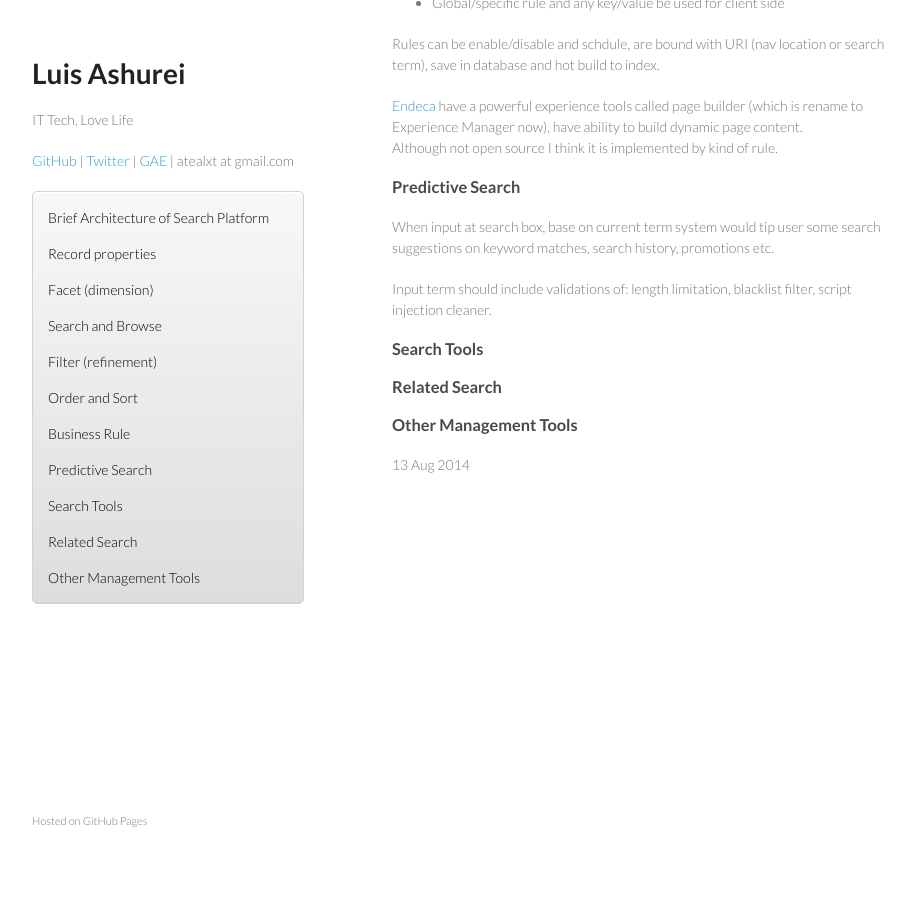
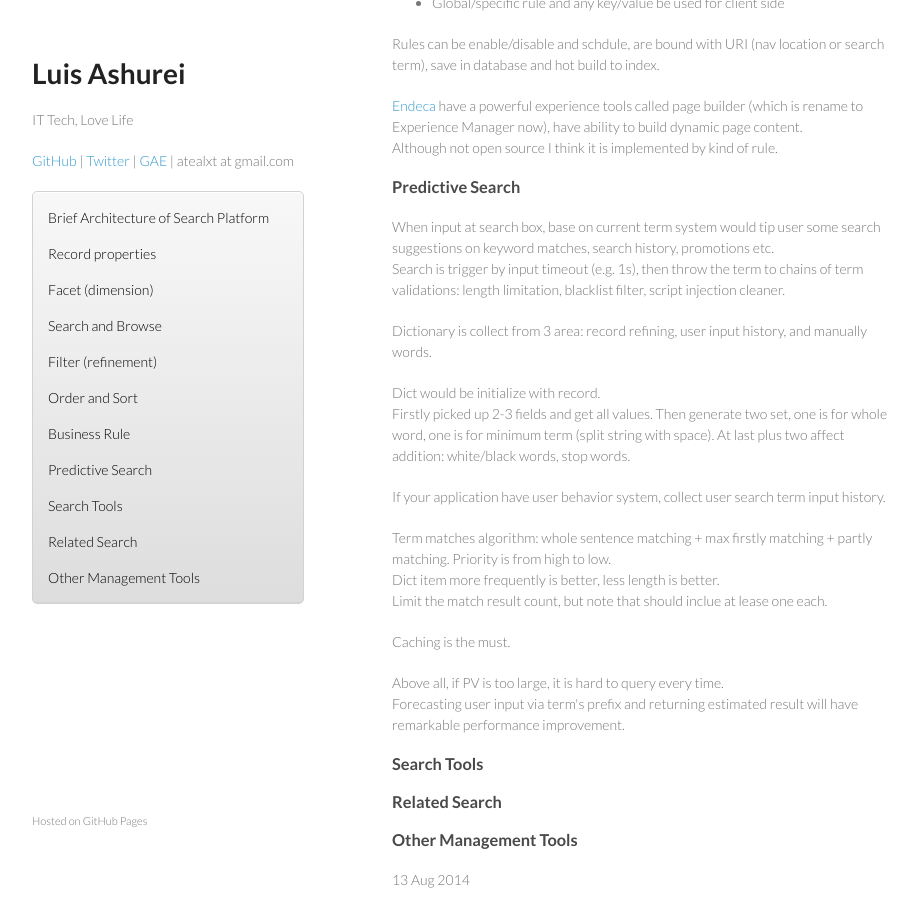
Before and after one commit to atealxt/atealxt.github.io, a Jekyll site: the page built from _posts/2014-08-13-brief-architecture-of-search-platform.html, in a window 1280 px wide and 900 px high, scrolled down 1765 px. Shown: the whole window, without its empty margins (178-1096 px from the left). Built offline with Jekyll 4.4.1, drawn with Linux system fonts in a browser that asks for light colours; comment, search, counter and statistics services are not loaded.

Commit message:
Update 2014-08-13-brief-architecture-of-search-platform.html

```diff
--- a/_posts/2014-08-13-brief-architecture-of-search-platform.html
+++ b/_posts/2014-08-13-brief-architecture-of-search-platform.html
@@ -168,10 +168,39 @@ Predictive Search
 
 <p>
 When input at search box, base on current term system would tip user some search suggestions on keyword matches, search history, promotions etc.
+<br>
+Search is trigger by input timeout (e.g. 1s), then throw the term to chains of term validations: length limitation, blacklist filter, script injection cleaner.
 </p>
 
 <p>
-Input term should include validations of: length limitation, blacklist filter, script injection cleaner.
+Dictionary is collect from 3 area: record refining, user input history, and manually words.
+</p>
+
+<p>
+Dict would be initialize with record. <br>
+Firstly picked up 2-3 fields and get all values.
+Then generate two set, one is for whole word, one is for minimum term (split string with space).
+At last plus two affect addition: white/black words, stop words.
+</p>
+
+<p>
+If your application have user behavior system, collect user search term input history.
+</p>
+
+<p>
+Term matches algorithm: whole sentence matching + max firstly matching + partly matching.
+Priority is from high to low.<br>
+Dict item more frequently is better, less length is better.<br>
+Limit the match result count, but note that should inclue at lease one each.
+</p>
+
+<p>
+Caching is the must.
+</p>
+
+<p>
+Above all, if PV is too large, it is hard to query every time.<br>
+Forecasting user input via term's prefix and returning estimated result will have remarkable performance improvement.
 </p>
 
 <h3>
```
